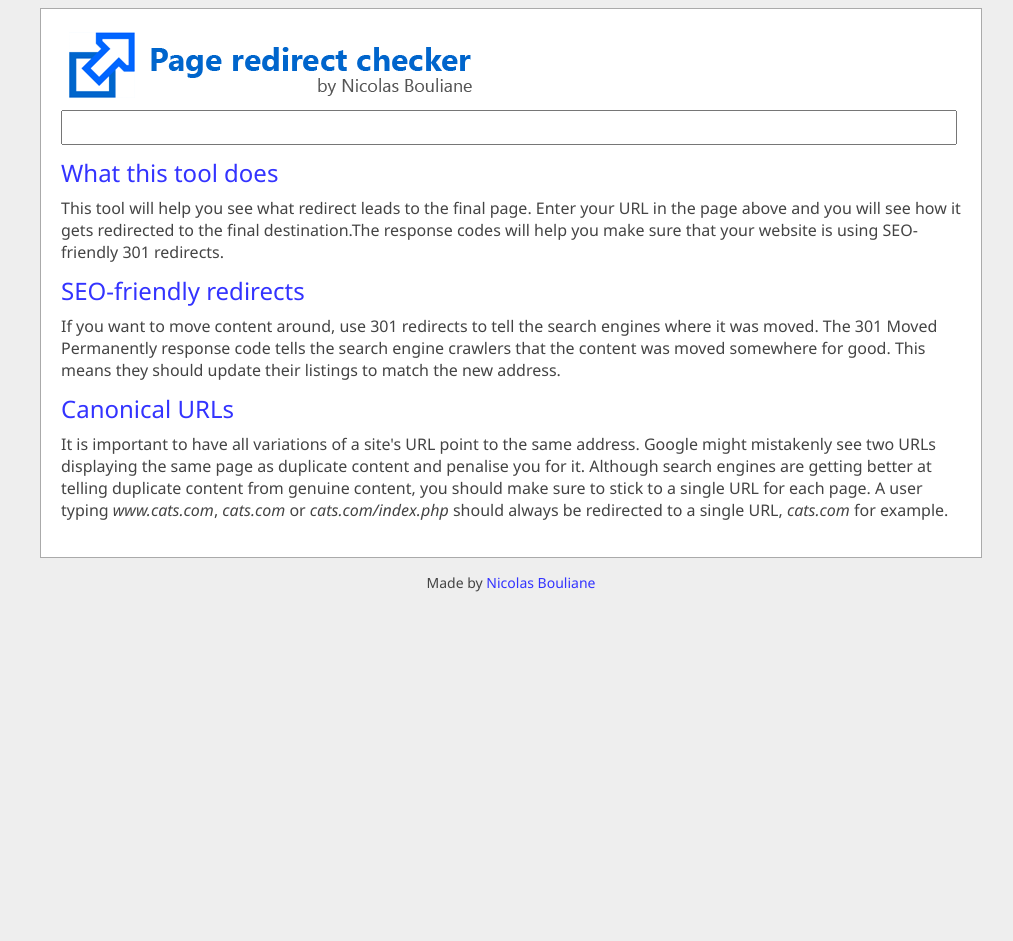
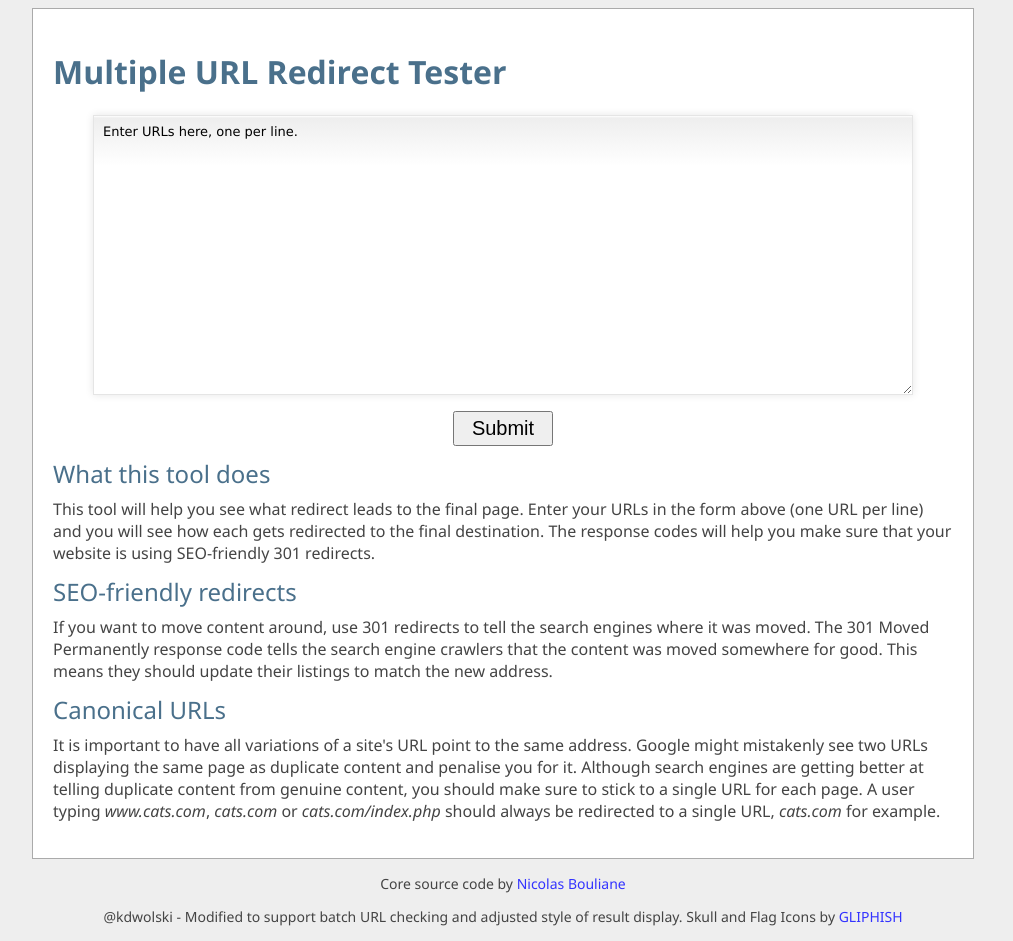
Before and after one commit to kdwolski/Redirect-checker, a PHP site: page / in a window 1280 px wide. Shown: the whole page, without its empty margins (137-1150 px from the left). Before the commit the page ends 592 px from the top, so only its background shows below. Run offline with PHP 8.4, Linux system fonts and the light colour scheme; some libraries are stand-ins or nearby versions.

Commit message:
Committing changes to original source

```diff
--- a/index.php
+++ b/index.php
@@ -13,6 +13,14 @@
                     event.preventDefault();
                     getredirects();
                 });
+
+				//clear initial textarea message
+				$('#urls').focus(function(){
+					if( $(this).val() == 'Enter URLs here, one per line.' ){
+						$(this).empty();
+					}
+				});
+
             });
             function getredirects(){
                 $("#results").empty().append("<img class='loading' src='loading.gif'/>");
@@ -25,15 +33,17 @@
     </head>
     <body>
         <div id="wrapper">
-            <img src="header.png" alt="The page redirect checker"/>
+            <!-- <img src="header.png" alt="The page redirect checker"/> -->
+            <h1>Multiple URL Redirect Tester</h1>
             <form id="urlform" method="POST" action="">
-                <input type="text" name="url"/>
+                <textarea name="urls" id="urls" rows="20" cols="110">Enter URLs here, one per line.</textarea>
+                <p><input id="submit" name="submit" type="submit" value="Submit" /></p>
             </form>
             <div id="results">
                 <h2>What this tool does</h2>
                 <p>This tool will help you see what redirect leads
-                to the final page. Enter your URL in the page above and you will
-                see how it gets redirected to the final destination.The response codes will help you make sure that your website
+                to the final page. Enter your URLs in the form above (one URL per line) and you will
+                see how each gets redirected to the final destination. The response codes will help you make sure that your website
                 is using SEO-friendly 301 redirects.</p>
                 <h2>SEO-friendly redirects</h2>
                 <p>If you want to move content around, use 301 redirects to tell the search engines where it was moved. The 301
@@ -47,6 +57,9 @@
             </div>
             <div class="floatfix"></div>
         </div>
-        <div class="footer">Made by <a href="http://nicolasbouliane.com/" title="Nicolas Bouliane">Nicolas Bouliane</a></div>
+        <div class="footer">
+        	<p>Core source code by <a href="http://nicolasbouliane.com/" title="Nicolas Bouliane">Nicolas Bouliane</a></p>
+        	<p>@kdwolski - Modified to support batch URL checking and adjusted style of result display. Skull and Flag Icons by <a href="http://glyphish.com/" title="GLIPHISH Icons">GLIPHISH</a></p>
+        </div>
     </body>
 </html>
--- a/style.css
+++ b/style.css
@@ -1,18 +1,119 @@
-body{background:#eee;width:100%;height:100%;font:16px 'Segoe UI',Arial,Helvetica,sans-serif;color:#444}
-    a{color:#33F;text-decoration:none}
-        a:hover{text-decoration:underline}
+body {
+	background:#eee;
+	/*width:100%;*/
+	height:100%;
+	font:16px 'Segoe UI',Arial,Helvetica,sans-serif;
+	color:#444
+}
+a {
+	color:#33F;
+	text-decoration:none
+}
+a:hover {
+	text-decoration:underline
+}
+#wrapper {
+	width:900px;
+	padding:20px;
+	background:#fff;
+	border:1px solid #aaa;
+	margin:auto
+}
+form {
+	width:100%;
+	margin:0 auto
+}
+input {
+	width:892px;
+	padding:4px 0;
+	font-size:20px
+}
+.loading {
+	display:block;
+	width:220px;
+	height:19px;
+	margin:0 auto
+}
+#results ul {
+	list-style:none;
+	margin:0;
+	padding:0
+}
+#results li {
+	clear:both;
+	border-bottom:1px solid #aaa;
+	list-style:none;
+	margin:0;
+	padding:5px;
+}
+h1 {color:#4A708B;}
+h2 {
+	font-weight:400;
+	margin:20px 0 10px;
+	padding:0;
+	line-height:16px;
+	color:#4A708B;
+}
+.location {
+	padding:0 0 20px;
+	width:70%;
+	float:left
+}
+.externallink {
+	padding:0 0 0 5px
+}
+.response {
+	width:30%;
+	float:left;
+	font-style:italic
+}
+p.subtle {
+	color:#777;
+	font-size:14px
+}
+.footer {
+	width:900px;
+	text-align:center;
+	font-size:14px;
+	margin:15px auto
+}
+.floatfix {
+	clear:both
+}
 
-    #wrapper{width:900px;padding:20px;background:#fff;border:1px solid #aaa;margin:auto}
-        form{width:100%;margin:0 auto}
-            input{width:892px;padding:4px 0;font-size:20px}
-        #results{}
-            .loading{display:block;width:220px;height:19px;margin:0 auto}
-            #results ul{list-style:none;margin:0;padding:0}
-            #results li{clear:both;border-bottom:1px solid #aaa;list-style:none;margin:0;padding:0}
-                h2{font-weight:400;margin:20px 0 10px;padding:0;line-height:16px;color:#33f}
-                .location{padding:0 0 20px;width:70%;float:left}
-                    .externallink{padding:0 0 0 5px}
-                .response{width:30%;float:left;font-style:italic}
-                p.subtle{color:#777;font-size:14px}
-    .footer{width:900px;text-align:center;font-size:14px;margin:15px auto}
-.floatfix{clear:both}
+form textarea {
+	width:800px;
+	display:block;
+    margin:0 auto;
+    padding: 9px;
+    border: solid 1px #E5E5E5;
+    outline: 0;
+    font: normal 13px/100% Verdana, Tahoma, sans-serif;
+    background: -webkit-gradient(linear, left top, left 50, from(#FFFFFF), color-stop(4%, #EEEEEE), to(#FFFFFF));
+    background: -moz-linear-gradient(top, #FFFFFF, #EEEEEE 1px, #FFFFFF 50px);
+    box-shadow: rgba(0,0,0, 0.1) 0px 0px 8px;
+    -moz-box-shadow: rgba(0,0,0, 0.1) 0px 0px 8px;
+    -webkit-box-shadow: rgba(0,0,0, 0.1) 0px 0px 8px;
+}
+
+form textarea:hover,
+form textarea:focus {
+    border-color: #C9C9C9;
+    -webkit-box-shadow: rgba(0, 0, 0, 0.15) 0px 0px 8px;
+}
+
+form #submit{
+	width:100px;
+	margin:0 auto;
+	display: block;
+}
+
+p.tested-url{color:#ccc}
+p.invalid-url{height:40px; background:transparent url(img/21-skull.png) no-repeat; padding-left:30px; line-height:25px; border-bottom:1px dotted #000;}
+p.invalid-url span{font-style:italic; color:red;}
+.skull{background:transparent url(img/22-skull-n-bones.png) right no-repeat; height:40px; line-height:40px;}
+.finish-line{background:transparent url(img/139-flags.png) right no-repeat; height:40px; line-height:40px;}
+li.white{background-color:#fff;}
+li.gray{background-color:#eee;}
+li.red{background-color:#ffccbb;}
+li.green{background-color:#99dd99;}
```
Also changed, not shown: follow.php (+35 -12 lines).
